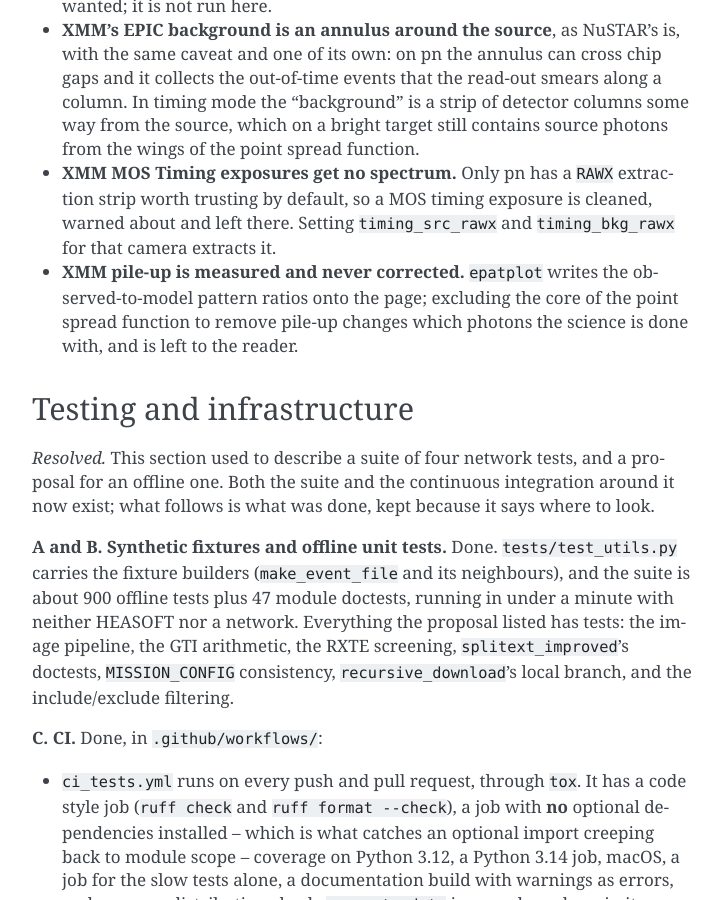
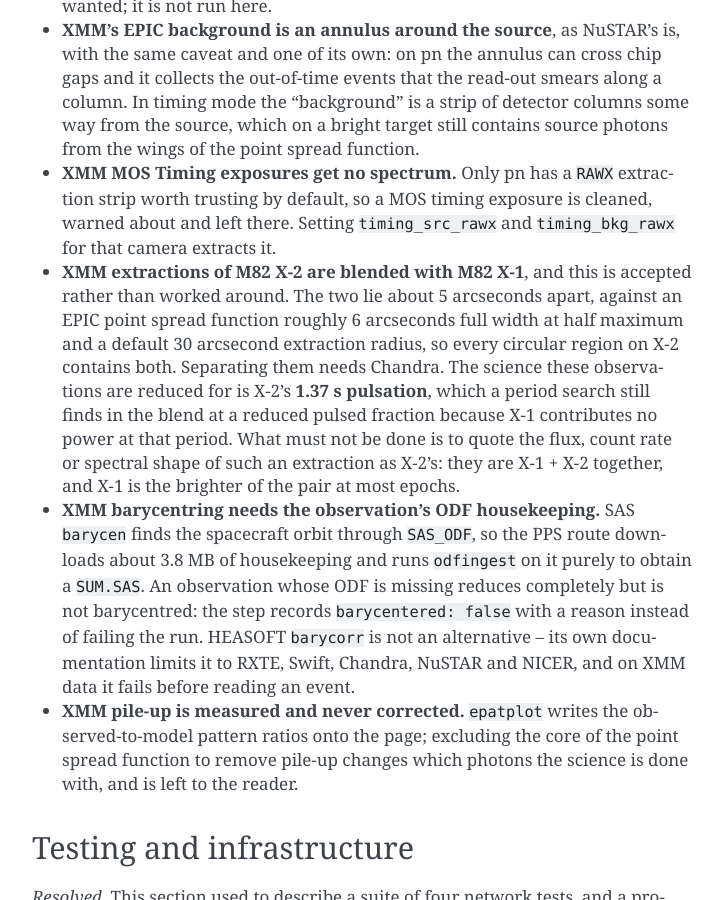
Before and after one commit to matteobachetti/heasarc_retrieve_pipeline, a Sphinx documentation site: the page built from docs/known_issues.rst, in a window 1280 px wide and 900 px high, scrolled down 37746 px. Shown: the whole window, without its empty margins (388-1110 px from the left). Built offline with Sphinx 7.4.7, drawn with Linux system fonts in a browser that asks for light colours; the version number could not be read and is left out.

Commit message:
Record the M82 X-1 blend and the ODF barycentring dependency as science caveats
Co-Authored-By: Claude Opus 5 <noreply@anthropic.com>

```diff
--- a/docs/known_issues.rst
+++ b/docs/known_issues.rst
@@ -1548,6 +1548,22 @@ reading the outputs, and they are described in more detail in :ref:`technical_de
 * **XMM MOS Timing exposures get no spectrum.** Only pn has a ``RAWX`` extraction strip
   worth trusting by default, so a MOS timing exposure is cleaned, warned about and left
   there. Setting ``timing_src_rawx`` and ``timing_bkg_rawx`` for that camera extracts it.
+* **XMM extractions of M82 X-2 are blended with M82 X-1**, and this is accepted rather
+  than worked around. The two lie about 5 arcseconds apart, against an EPIC point spread
+  function roughly 6 arcseconds full width at half maximum and a default 30 arcsecond
+  extraction radius, so every circular region on X-2 contains both. Separating them needs
+  Chandra. The science these observations are reduced for is X-2's **1.37 s pulsation**,
+  which a period search still finds in the blend at a reduced pulsed fraction because X-1
+  contributes no power at that period. What must not be done is to quote the flux, count
+  rate or spectral shape of such an extraction as X-2's: they are X-1 + X-2 together, and
+  X-1 is the brighter of the pair at most epochs.
+* **XMM barycentring needs the observation's ODF housekeeping.** SAS ``barycen`` finds the
+  spacecraft orbit through ``SAS_ODF``, so the PPS route downloads about 3.8 MB of
+  housekeeping and runs ``odfingest`` on it purely to obtain a ``SUM.SAS``. An observation
+  whose ODF is missing reduces completely but is not barycentred: the step records
+  ``barycentered: false`` with a reason instead of failing the run. HEASOFT ``barycorr``
+  is not an alternative -- its own documentation limits it to RXTE, Swift, Chandra, NuSTAR
+  and NICER, and on XMM data it fails before reading an event.
 * **XMM pile-up is measured and never corrected.** ``epatplot`` writes the
   observed-to-model pattern ratios onto the page; excluding the core of the point spread
   function to remove pile-up changes which photons the science is done with, and is left
```
